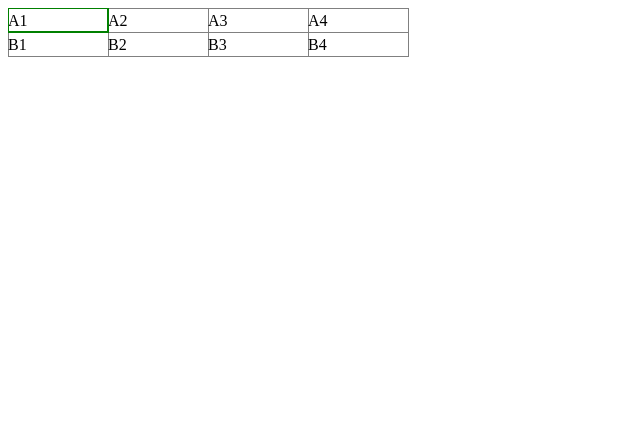
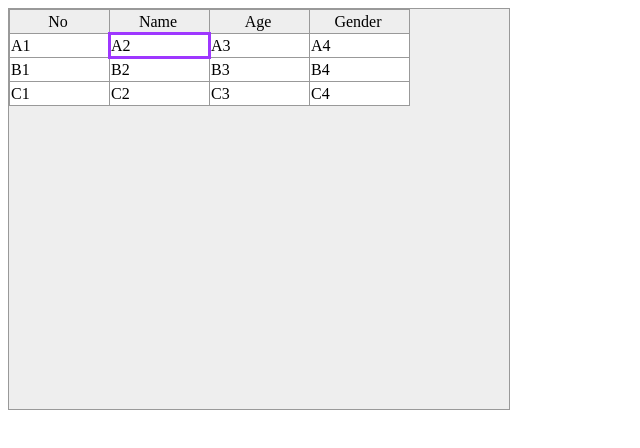
Before and after one commit to anydown/vue-spreadsheet-lite, a Vue app: page / in a window 1280 px wide. Shown: the top 448 px of the page, without its empty margins (0-640 px from the left). Built offline with nearby package versions, Linux system fonts and the light colour scheme.

Commit message:
feat: add header

```diff
--- a/src/components/SushiGrid.vue
+++ b/src/components/SushiGrid.vue
@@ -1,14 +1,23 @@
 <template>
   <div class="grid">
-    <svg width=500>
-      <g v-for="(row, ri) in data" :key="ri" :transform="translateRow(ri)">
-        <g v-for="(col, ci) in row" :key="ci" :transform="translateCol(ci)">
-          <rect x=0 y=0 width=100 height=24>
-          </rect>
-          <text x=0 y=12 width=100 height=24>{{col}}</text>
+    <svg width=500 height=400>
+      <g v-for="(col, ci) in header" :key="ci" :transform="translateCol(ci)">
+        <rect class="col-header" x=0 y=0 width=100 height=24>
+        </rect>
+        <text text-anchor="middle" x=49 y=12 width=100 height=24>{{col}}</text>
+      </g>
+      <g transform="translate(0,24)">
+
+        <g v-for="(row, ri) in data" :key="ri" :transform="translateRow(ri)">
+          <g v-for="(col, ci) in row" :key="ci" :transform="translateCol(ci)">
+            <rect x=0 y=0 width=100 height=24 @click="selectCell(ci, ri)">
+            </rect>
+            <text x=2 y=12 width=100 height=24>{{col}}</text>
+          </g>
         </g>
+        <rect :transform="selectionTransform" class="selection" x=0 y=0 width=100 height=24></rect>
+
       </g>
-      <rect class="selection" x=0 y=0 width=100 height=24></rect>
     </svg>
   </div>
 </template>
@@ -19,8 +28,22 @@ export default {
   props: {},
   data() {
     return {
-      data: [["A1", "A2", "A3", "A4"], ["B1", "B2", "B3", "B4"]]
+      header: ["No", "Name", "Age", "Gender"],
+      data: [
+        ["A1", "A2", "A3", "A4"],
+        ["B1", "B2", "B3", "B4"],
+        ["C1", "C2", "C3", "C4"]
+      ],
+      selection: {
+        c: 1,
+        r: 0
+      }
     };
+  },
+  computed: {
+    selectionTransform() {
+      return `translate(${this.selection.c * 100},  ${this.selection.r * 24})`;
+    }
   },
   methods: {
     translateCol(ci) {
@@ -28,6 +51,10 @@ export default {
     },
     translateRow(ri) {
       return `translate(0, ${ri * 24})`;
+    },
+    selectCell(c, r) {
+      this.selection.c = c;
+      this.selection.r = r;
     }
   }
 };
@@ -37,16 +64,24 @@ export default {
 <style scoped>
 rect {
   fill: white;
-  stroke: gray;
+  stroke: #999;
   shape-rendering: crispEdges;
 }
 .selection {
   fill: none;
-  stroke: green;
-  stroke-width: 2px;
+  stroke: rgb(158, 55, 255);
+  stroke-width: 3px;
+}
+.col-header {
+  fill: #eee;
 }
 
 text {
   dominant-baseline: central;
 }
+
+svg {
+  border: 1px solid #999;
+  background: #eee;
+}
 </style>
```
